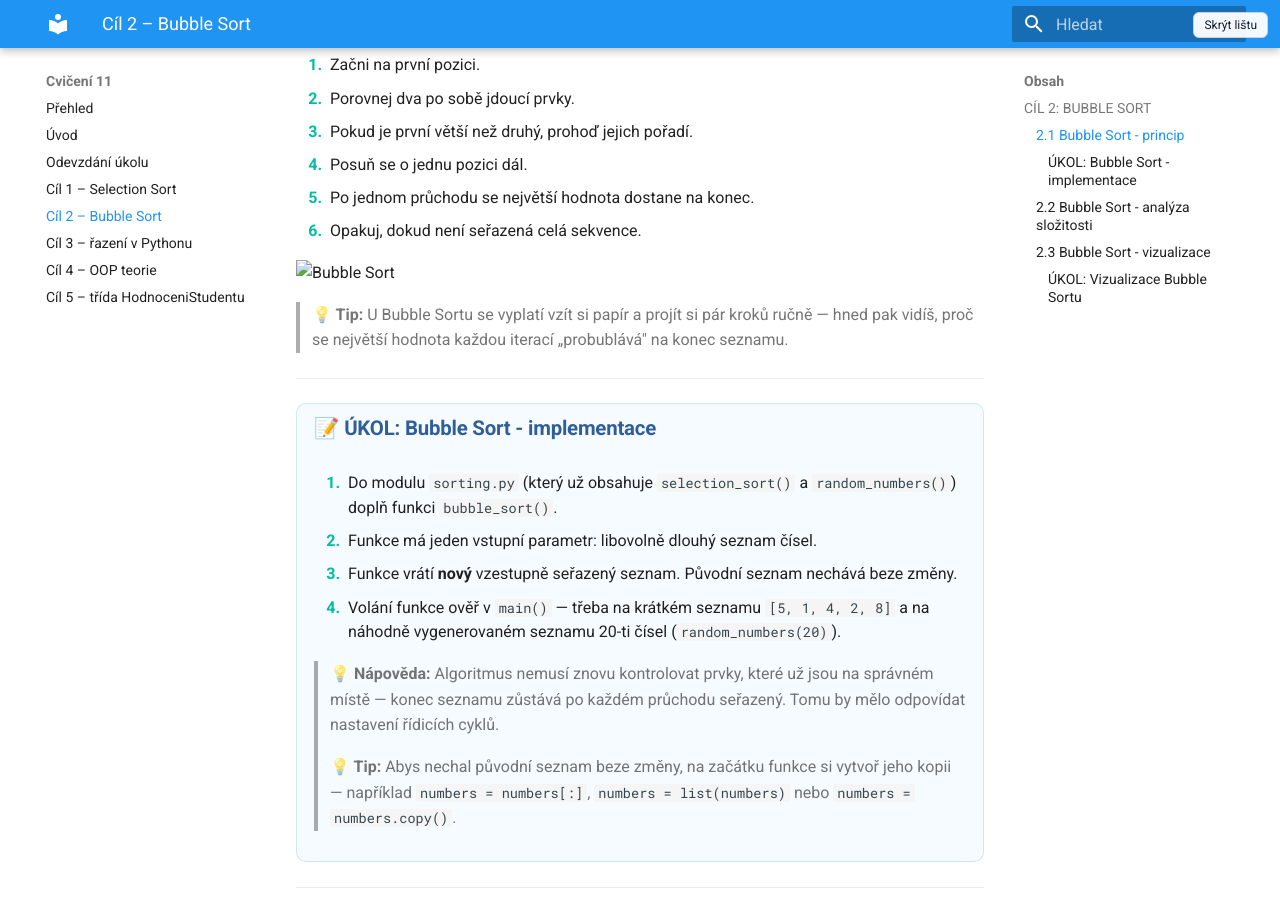
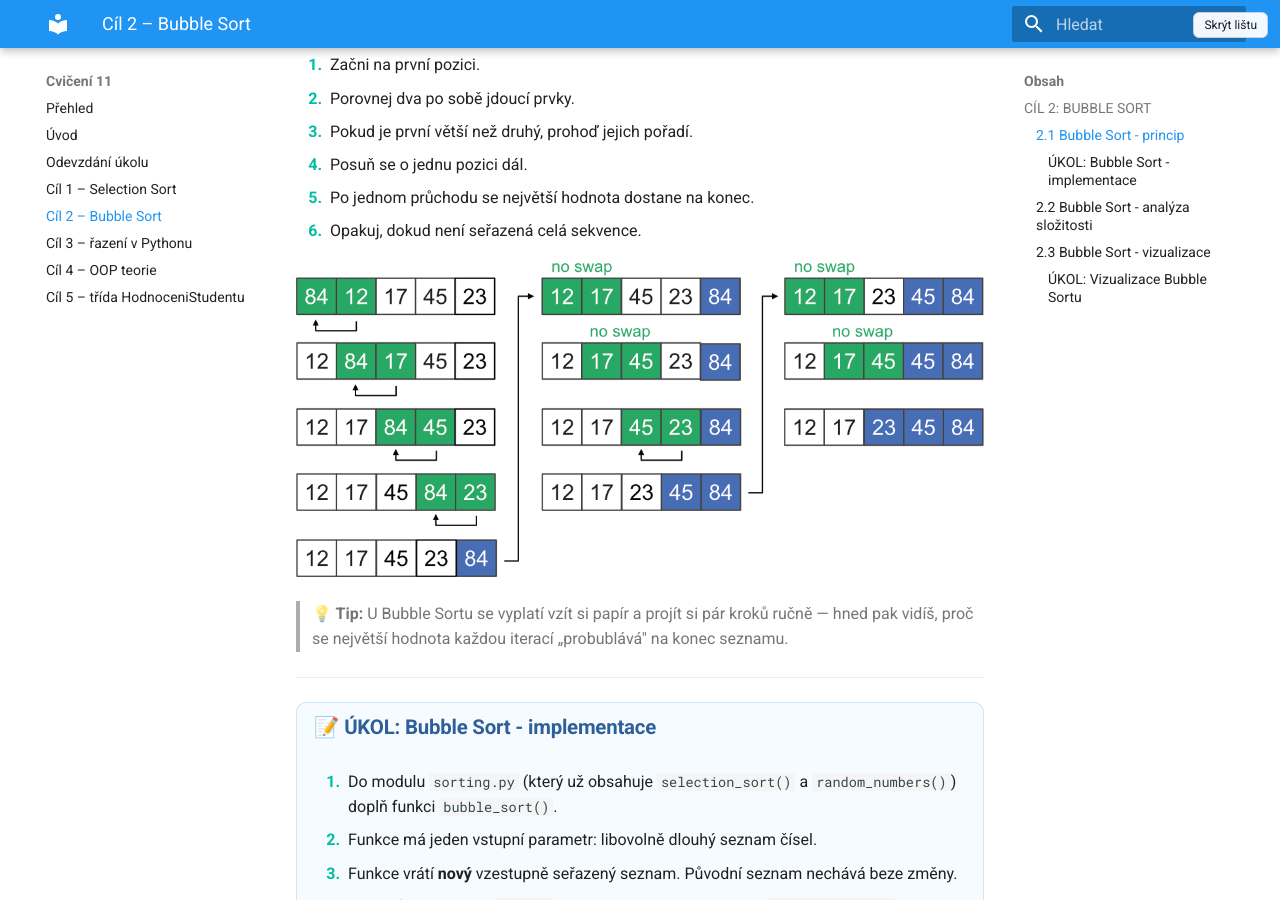
Before and after one commit to slytherins-hub/prg_exercises, an MkDocs documentation site: the page built from docs/cviceni_11/04_cil_2_bubble_sort.md, in a window 1280 px wide and 900 px high, scrolled down 494 px. Built offline with MkDocs 1.6.1 and Material for MkDocs 9.7.7, drawn with Linux system fonts in a browser that asks for light colours.

Commit message:
Add sorting algorithms visualizations

```diff
--- a/docs/cviceni_11/04_cil_2_bubble_sort.md
+++ b/docs/cviceni_11/04_cil_2_bubble_sort.md
@@ -19,7 +19,7 @@ Základní princip algoritmu pro vzestupné seřazení:
 5. Po jednom průchodu se největší hodnota dostane na konec.
 6. Opakuj, dokud není seřazená celá sekvence.
 
-![Bubble Sort](../assets/cviceni_11/10_bubble_sort_visualization.png)
+![Bubble Sort](../assets/cviceni_11/11_bubble_sort_visualization.png)
 
 > **Tip:** U Bubble Sortu se vyplatí vzít si papír a projít si pár kroků ručně — hned pak vidíš, proč se největší
 > hodnota každou iterací „probublává" na konec seznamu.
```
Also changed, not shown: docs/cviceni_11/03_cil_1_selection_sort.md (+3 -1 lines), docs/README.md (line endings or trailing spaces), docs/assets/cviceni_11/11_bubble_sort_visualization.png (added), docs/assets/cviceni_11/11_selection_sort_visualization.png (added), docs/assets/cviceni_11/11_stable_vs_unstable_sorting.png (added).
